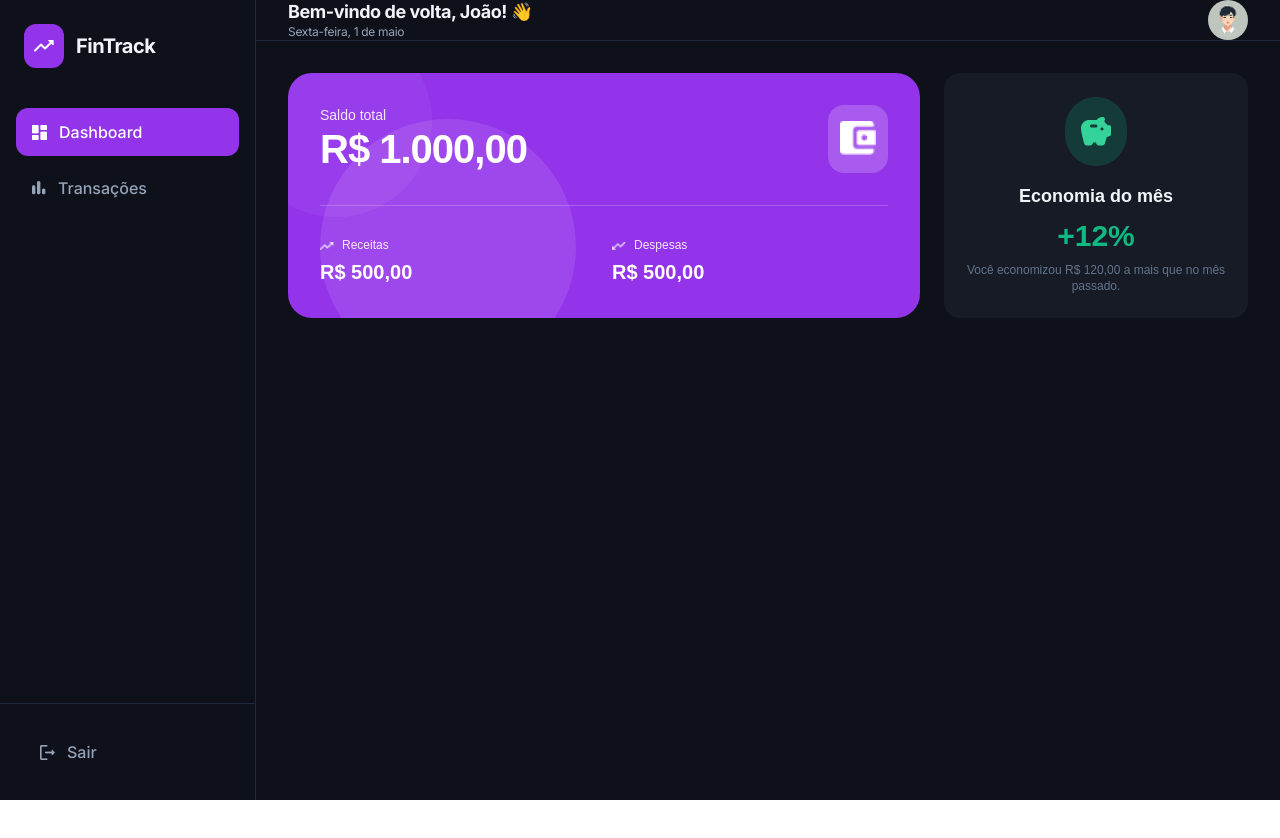
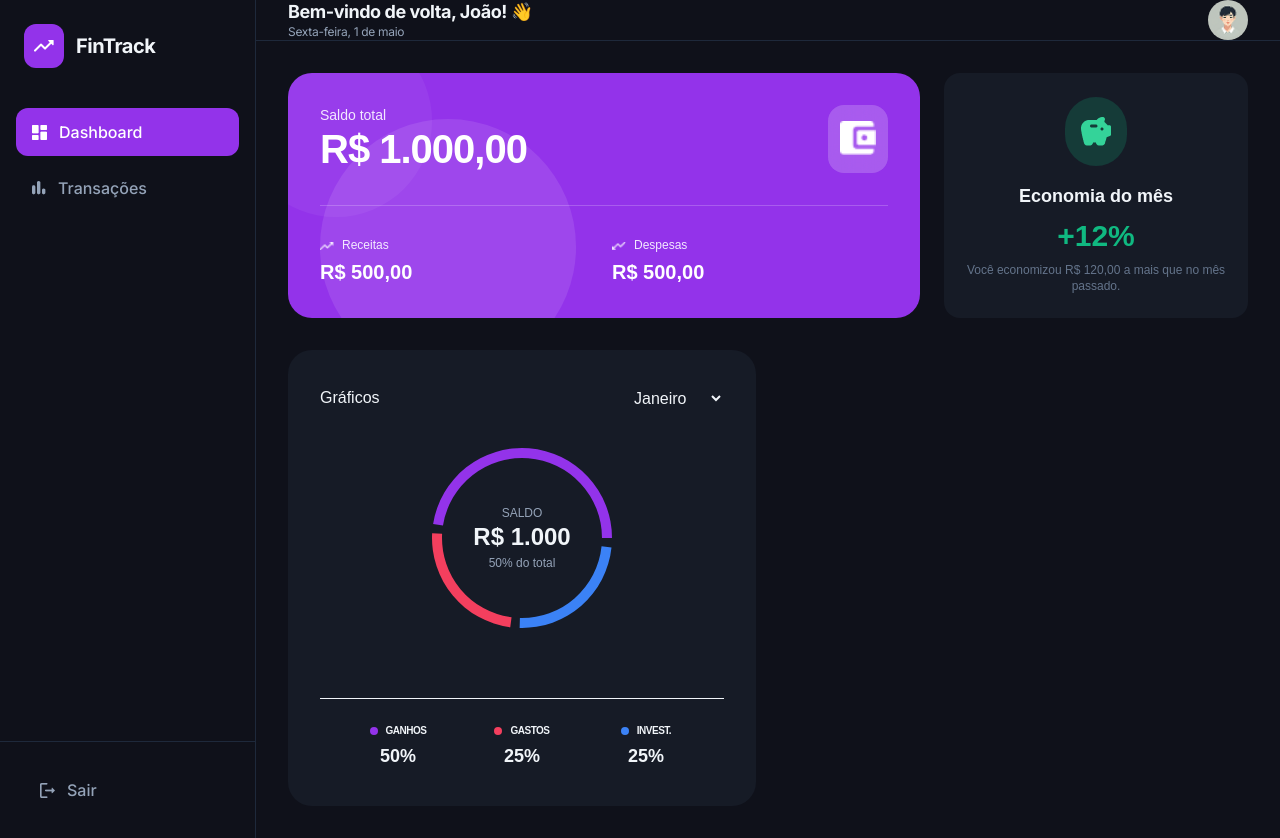
Before and after one commit to jsales25/fintrack-ai-app, a Next.js app: page / in a window 1280 px wide. Before the commit the page ends 800 px from the top, so only its background shows below. Built offline with nearby package versions, Linux system fonts and the light colour scheme.

Commit message:
feat: chart-card, donut-chart and month-select components added

```diff
--- a/package.json
+++ b/package.json
@@ -11,7 +11,8 @@
   "dependencies": {
     "next": "16.2.4",
     "react": "19.2.4",
-    "react-dom": "19.2.4"
+    "react-dom": "19.2.4",
+    "recharts": "^3.8.1"
   },
   "devDependencies": {
     "@tailwindcss/postcss": "^4",
--- /dev/null
+++ b/src/app/_components/chart-card.tsx
@@ -0,0 +1,34 @@
+import { DonutChart } from './donut-chart';
+import { MonthSelect } from './month-select';
+
+export interface DonutChartProps {
+    depositsTotal: number;
+    expensesTotal: number;
+    investmentsTotal: number;
+    balance: number;
+}
+
+export const ChartCard = ({
+    depositsTotal,
+    expensesTotal,
+    investmentsTotal,
+    balance,
+}: DonutChartProps) => {
+    return (
+        <div className="bg-[#161B26] py-9 px-8 rounded-3xl">
+            <div className="flex items-center justify-between">
+                <h3>Gráficos</h3>
+                <MonthSelect />
+            </div>
+
+            <div>
+                <DonutChart
+                    depositsTotal={depositsTotal}
+                    expensesTotal={expensesTotal}
+                    investmentsTotal={investmentsTotal}
+                    balance={balance}
+                />
+            </div>
+        </div>
+    );
+};
--- /dev/null
+++ b/src/app/_components/donut-chart.tsx
@@ -0,0 +1,120 @@
+'use client';
+
+import { PieChart, Pie, ResponsiveContainer } from 'recharts';
+
+export interface DonutChartProps {
+    depositsTotal: number;
+    expensesTotal: number;
+    investmentsTotal: number;
+    balance: number;
+}
+
+export function DonutChart({
+    depositsTotal,
+    expensesTotal,
+    investmentsTotal,
+    balance,
+}: DonutChartProps) {
+    // Dados monetários base
+    const data = [
+        {
+            name: 'Ganhos',
+            value: Math.round(depositsTotal * 100) / 100,
+            fill: '#9333EA',
+        },
+        {
+            name: 'Gastos',
+            value: Math.round(expensesTotal * 100) / 100,
+            fill: '#F43F5E',
+        },
+        {
+            name: 'Invest.',
+            value: Math.round(investmentsTotal * 100) / 100,
+            fill: '#3B82F6',
+        },
+    ].filter((item) => item.value > 0);
+
+    // Total baseado apenas no que está sendo exibido
+    const total = data.reduce((acc, item) => acc + item.value, 0);
+
+    // Percentual individual
+    const getPercent = (value: number) => {
+        return total > 0 ? Math.round((value / total) * 100) : 0;
+    };
+
+    // Percentual do saldo
+    const balancePercent = total > 0 ? Math.round((balance / total) * 100) : 0;
+
+    if (data.length === 0) {
+        return (
+            <div className="w-full flex items-center justify-center py-16 text-muted-foreground">
+                <span className="text-sm">Nenhuma transação neste mês</span>
+            </div>
+        );
+    }
+
+    return (
+        <div className="w-full flex flex-col">
+            {/* Área fixa do gráfico */}
+            <div className="relative w-full h-64">
+                <ResponsiveContainer width="100%" height="100%">
+                    <PieChart>
+                        <Pie
+                            data={data}
+                            dataKey="value"
+                            nameKey="name"
+                            innerRadius={80}
+                            outerRadius={90}
+                            paddingAngle={data.length > 1 ? 6 : 0}
+                            stroke="none"
+                        />
+                    </PieChart>
+                </ResponsiveContainer>
+
+                {/* Centro do Donut */}
+                <div className="absolute inset-0 flex flex-col items-center justify-center pointer-events-none">
+                    <span className="text-xs text-muted-foreground">SALDO</span>
+
+                    <span className="text-2xl font-bold">
+                        {balance.toLocaleString('pt-BR', {
+                            style: 'currency',
+                            currency: 'BRL',
+                            maximumFractionDigits: 0,
+                        })}
+                    </span>
+
+                    {total > 0 && (
+                        <span className="text-xs text-muted-foreground mt-0.5">
+                            {balancePercent}% do total
+                        </span>
+                    )}
+                </div>
+            </div>
+
+            {/* Legenda */}
+            <div className="mt-8 flex w-full flex-wrap justify-center gap-6 border-t border-card-dark pt-6">
+                {data.map((entry) => (
+                    <div
+                        key={entry.name}
+                        className="flex flex-col items-center gap-1 min-w-[100px]"
+                    >
+                        <div className="flex items-center gap-2">
+                            <span
+                                className="h-2 w-2 rounded-full"
+                                style={{ backgroundColor: entry.fill }}
+                                aria-hidden
+                            />
+                            <span className="text-[10px] font-bold uppercase tracking-[-0.05em] text-border-aside">
+                                {entry.name}
+                            </span>
+                        </div>
+
+                        <span className="text-lg font-bold text-text-primary">
+                            {getPercent(entry.value)}%
+                        </span>
+                    </div>
+                ))}
+            </div>
+        </div>
+    );
+}
--- /dev/null
+++ b/src/app/_components/month-select.tsx
@@ -0,0 +1,18 @@
+export const MonthSelect = () => {
+    return (
+        <select>
+            <option value="01">Janeiro</option>
+            <option value="02">Fevereiro</option>
+            <option value="03">Março</option>
+            <option value="04">Abril</option>
+            <option value="05">Maio</option>
+            <option value="06">Junho</option>
+            <option value="07">Julho</option>
+            <option value="08">Agosto</option>
+            <option value="09">Setembro</option>
+            <option value="10">Outubro</option>
+            <option value="11">Novembro</option>
+            <option value="12">Dezembro</option>
+        </select>
+    );
+};
--- a/src/app/page.tsx
+++ b/src/app/page.tsx
@@ -2,6 +2,7 @@
 import { Header } from './_components/header';
 import BalanceCard from './_components/balance-card';
 import { FinancialMetricCard } from './_components/financial-metric-card';
+import { ChartCard } from './_components/chart-card';
 
 export default function Home() {
     return (
@@ -23,8 +24,13 @@
                         <FinancialMetricCard />
                     </section>
 
-                    <section>
-
+                    <section className='grid grid-cols-1 gap-6 lg:grid-cols-2'>
+                        <ChartCard
+                            depositsTotal={1000}
+                            expensesTotal={500}
+                            investmentsTotal={500}
+                            balance={1000}
+                        />
                     </section>
                 </main>
             </div>
```
Also changed, not shown: 1 other file (tests, documents, lock files or other folders).
